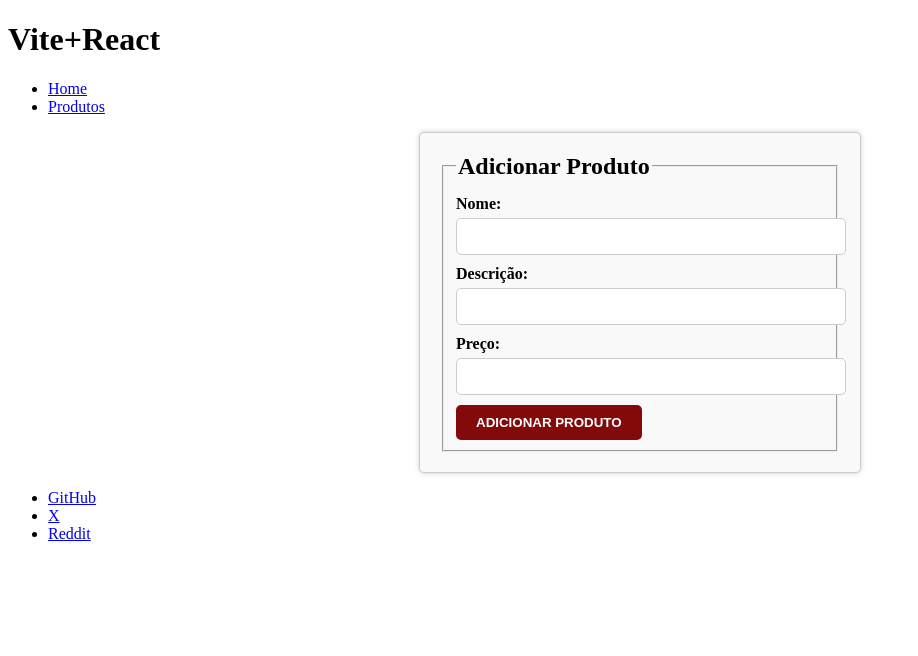
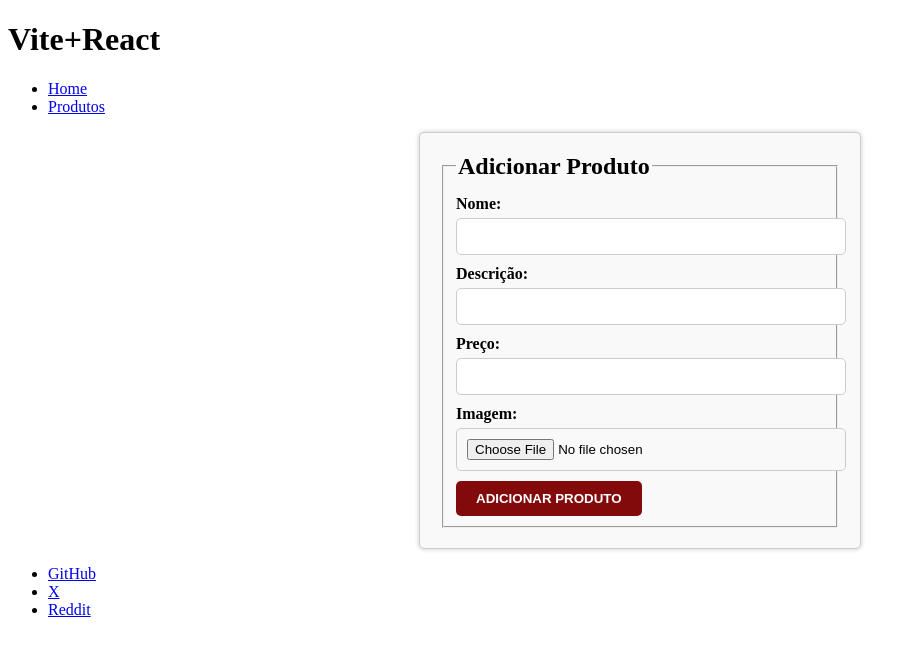
Before and after one commit to jaisycibele/spa-1tdspf-1, a React (Vite) app: page /adicionar/produto in a window 1280 px wide. Shown: the top 656 px of the page, without its empty margins (0-918 px from the left). Built offline with nearby package versions, Linux system fonts and the light colour scheme.

Commit message:
Adicionando console, estilização do button de carregar imagem

```diff
--- a/src/routes/AdicionarProduto.jsx
+++ b/src/routes/AdicionarProduto.jsx
@@ -1,7 +1,8 @@
 import React, { useState } from 'react';
 import { useNavigate } from 'react-router-dom';
 import { ListaProdutos } from '../components/ListaProdutos';
-import styles from './AdicionarProduto.module.css'
+import styles from './AdicionarProduto.module.css';
+
 export default function AdicionarProduto() {
   document.title = "ADICIONAR PRODUTO";
 
@@ -10,7 +11,8 @@ export default function AdicionarProduto() {
   const [produto, setProduto] = useState({
     nome: '',
     desc: '',
-    preco: ''
+    preco: '',
+    img: '',
   });
 
   const handleChange = (e) => {
@@ -18,35 +20,51 @@ export default function AdicionarProduto() {
     setProduto({ ...produto, [name]: value });
   };
 
+  const handleImageChange = (e) => {
+    const file = e.target.files[0];
+    if (file) {
+      const reader = new FileReader();
+      reader.onload = (e) => {
+        setProduto({ ...produto, img: e.target.result });
+      };
+      reader.readAsDataURL(file);
+    }
+  };
+
   const handleSubmit = (e) => {
     e.preventDefault();
-    if (produto.nome && produto.desc && produto.preco) {
+    if (produto.nome && produto.desc && produto.preco && produto.img) {
       const novoId = ListaProdutos.length + 1;
       const novoProduto = { id: novoId, ...produto };
       ListaProdutos.push(novoProduto);
+      console.log('Lista de Produtos:', ListaProdutos);
       navigate('/produtos');
     } else {
-      alert('Preencha todos os campos antes de adicionar o produto.');
+      alert('Preencha todos os campos, incluindo a imagem, antes de adicionar o produto.');
     }
   };
 
   return (
     <>
-       <div className={styles['adicionar-produto']}>
+      <div className={styles['adicionar-produto']}>
         <form onSubmit={handleSubmit}>
           <fieldset>
             <legend>Adicionar Produto</legend>
             <div>
-              <label htmlFor="idNome">Nome: </label>
+              <label htmlFor="idNome">Nome:</label>
               <input type="text" name="nome" id="idNome" value={produto.nome} onChange={handleChange} />
             </div>
             <div>
-              <label htmlFor="idDesc">Descrição: </label>
-              <input type="text" name="desc" id="idDesc" value={produto.desc} onChange={handleChange}/>
+              <label htmlFor="idDesc">Descrição:</label>
+              <input type="text" name="desc" id="idDesc" value={produto.desc} onChange={handleChange} />
             </div>
             <div>
-              <label htmlFor="idPreco">Preço: </label>
-              <input type="text" name="preco" id="idPreco" value={produto.preco} onChange={handleChange}/>
+              <label htmlFor="idPreco">Preço:</label>
+              <input type="text" name="preco" id="idPreco" value={produto.preco} onChange={handleChange} />
+            </div>
+            <div>
+              <label htmlFor="idImg">Imagem:</label>
+              <input type="file" accept="image/*" name="img" id="idImg" onChange={handleImageChange} />
             </div>
             <div>
               <button>ADICIONAR PRODUTO</button>
--- a/src/routes/AdicionarProduto.module.css
+++ b/src/routes/AdicionarProduto.module.css
@@ -7,7 +7,14 @@
     background-color: #f9f9f9;
     box-shadow: 0 0 5px rgba(0, 0, 0, 0.2);
 }
-
+.adicionar-produto input[type="file"] {
+    background-color: #f9f9f9;
+    width: 100%;
+    padding: 10px;
+    margin-bottom: 10px;
+    border: 1px solid #ccc;
+    border-radius: 5px;
+}
 .adicionar-produto legend {
     font-size: 24px;
     font-weight: bold;
--- a/src/routes/EditarProdutos.jsx
+++ b/src/routes/EditarProdutos.jsx
@@ -38,9 +38,10 @@ export default function EditarProdutos() {
 
     //Alterando o produto na lista com o método splice()
     ListaProdutos.splice(indice,1,produto);
-
+    console.log('Lista de Produtos:', ListaProdutos);
     //Redirecionando o usuáio para a página de produtos!
     navigate('/produtos');
+
   }
   return (
     <>
--- a/src/routes/ExcluirProdutos.jsx
+++ b/src/routes/ExcluirProdutos.jsx
@@ -20,7 +20,7 @@ export default function ExcluirProdutos() {
     ListaProdutos.splice(indice,1);
 
     alert("Produto excluído com SUCESSO!");
-
+    console.log('Lista de Produtos:', ListaProdutos);
     //Redirecionando o usuáio para a página de produtos!
     navigate('/produtos');
   }
--- a/src/routes/Produtos.jsx
+++ b/src/routes/Produtos.jsx
@@ -54,7 +54,6 @@ export default function Produtos() {
       <div className={estilos.buttonAdd}>
         <Link to="/adicionar/produto">Adicionar Produto</Link>
       </div>
-
     </>
   );
 }
```
